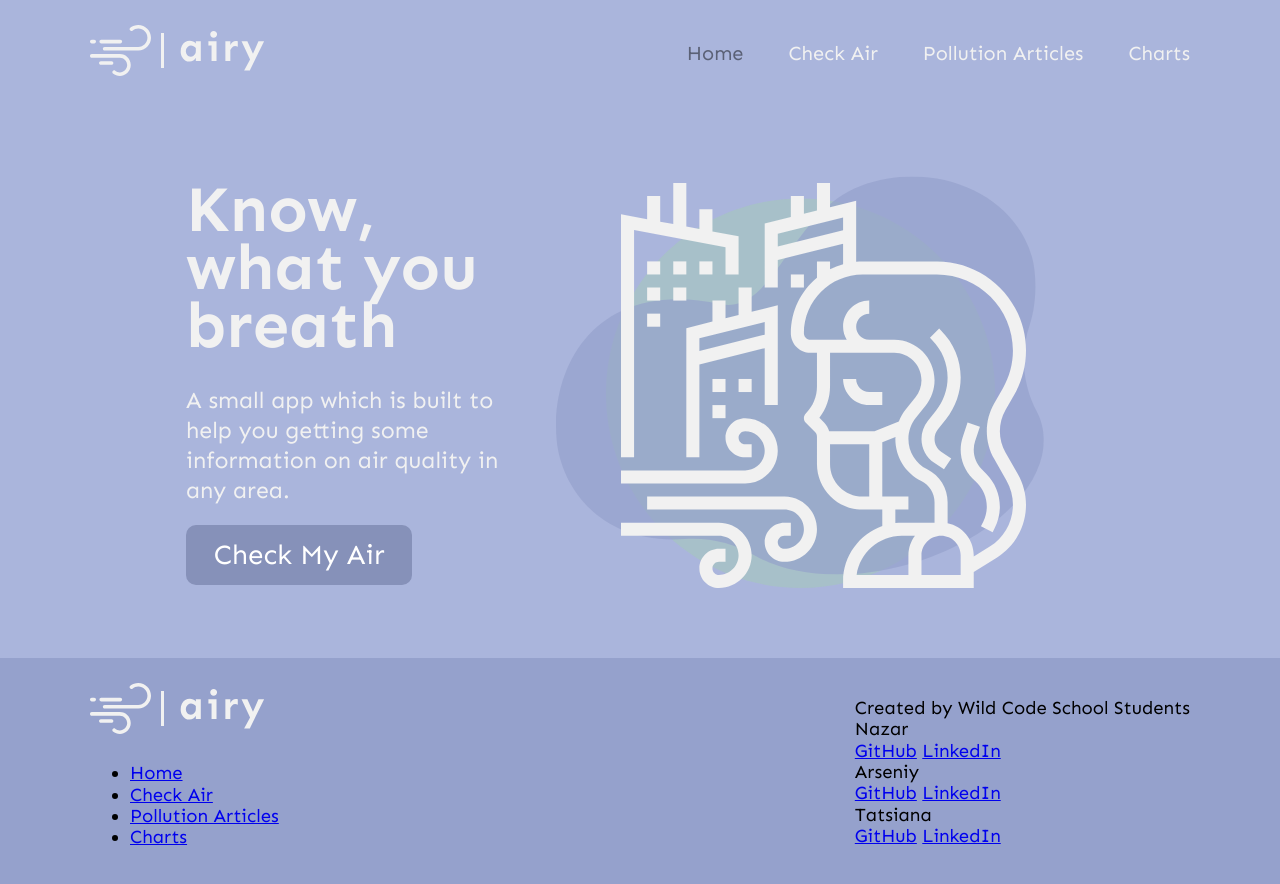
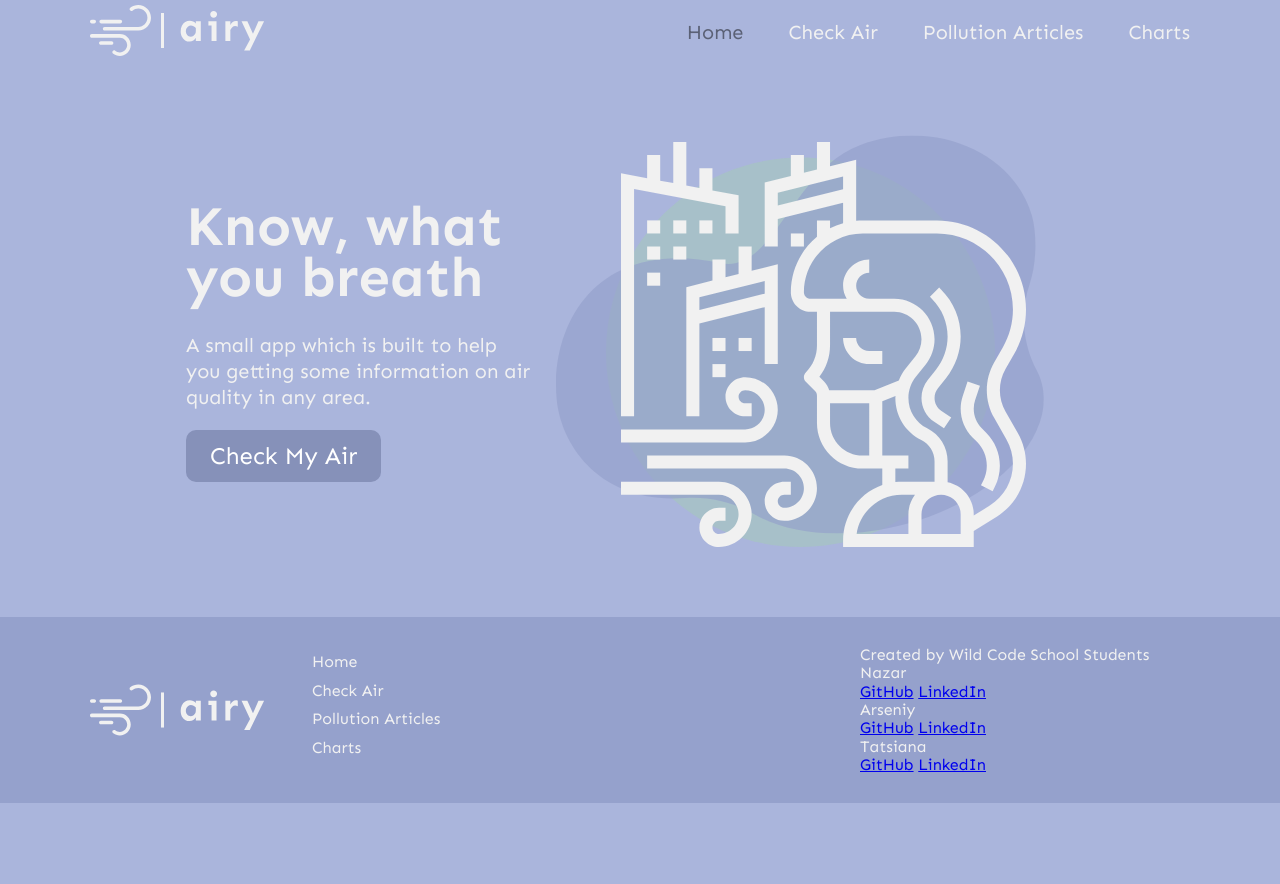
Before and after one commit to hidemydreams/airy-twilio-hackathon-app, a React (Create React App) app: page /#/ in a window 1280 px wide. Shown: the top 884 px of the page. After the commit the page ends 803 px from the top, so only its background shows below. Built offline with nearby package versions, Linux system fonts and the light colour scheme; what react-geolocated would draw is missing.

Commit message:
fix burger menu

```diff
--- a/src/components/App/App.scss
+++ b/src/components/App/App.scss
@@ -1,11 +1,11 @@
-:root {
-  font-size: calc(1.2em + ((1vw - 15px) * 0.3));
-}
-@media (min-width: 1350px) {
-  :root {
-    font-size: 1.2em;
-  }
-}
+// :root {
+//   font-size: calc(1.2em + ((1vw - 15px) * 0.3));
+// }
+// @media (min-width: 1350px) {
+//   :root {
+//     font-size: 1.2em;
+//   }
+// }
 
 .App {
   height: 100%;
@@ -13,7 +13,7 @@
 
 .container {
   max-width: 1100px;
-  padding: 0 1em;
+  padding: 0 15px;
   margin: 0 auto;
   height: 100%;
 }
--- a/src/components/CheckPage/CheckPage.scss
+++ b/src/components/CheckPage/CheckPage.scss
@@ -4,10 +4,3 @@
   align-items: center;
   margin: 50px 0px;
 }
-
-.container {
-  max-width: 1100px;
-  padding: 0 1em;
-  margin: 0 auto;
-  height: 100%;
-}
--- a/src/components/common/Footer/Footer.scss
+++ b/src/components/common/Footer/Footer.scss
@@ -8,4 +8,28 @@
     justify-content: space-between;
     align-items: center;
   }
+  .footer__nav {
+    display: flex;
+    .footer__list {
+      list-style-type: none;
+      li {
+        padding-bottom: 10px;
+      }
+      a {
+        color: $text-color;
+        text-decoration: none;
+
+        transition: 0.2s;
+
+        &:hover {
+          color: #5b6176;
+        }
+      }
+    }
   }
+  .createdBy {
+    text-align: left;
+    width: 30%;
+    color: $text-color;
+  }
+}
--- a/src/components/common/Header/Header.jsx
+++ b/src/components/common/Header/Header.jsx
@@ -14,6 +14,8 @@ export default function Header() {
         <div className="header__body">
           <NavLink to="/"><img className="Logo" src={Logo} alt="logo" /></NavLink>
           <nav className={`nav ${isNavOpen ? "open-nav" : null}`}>
+
+
             <div onClick={() => setIsNavOpen(!isNavOpen)} className="nav__exit-btn">
               <i className="fas fa-times"></i>
             </div>
@@ -24,9 +26,13 @@ export default function Header() {
               <li><NavLink to="/charts">Charts</NavLink></li>
             </ul>
           </nav>
+
+
           <div onClick={() => setIsNavOpen(!isNavOpen)} className="header__burger-btn">
             <i className="fas fa-bars"></i>
           </div>
+
+
         </div>
       </div>
     </div>
--- a/src/components/common/Header/Header.scss
+++ b/src/components/common/Header/Header.scss
@@ -3,7 +3,6 @@
 @import "../../../styles/variables";
 
 .header {
-  padding: 20px 0px;
   &__body {
     display: flex;
     align-items: center;
@@ -88,10 +87,3 @@
     }
   }
 }
-
-.container {
-  max-width: 1100px;
-  padding: 0 1em;
-  margin: 0 auto;
-  height: 100%;
-}
```
